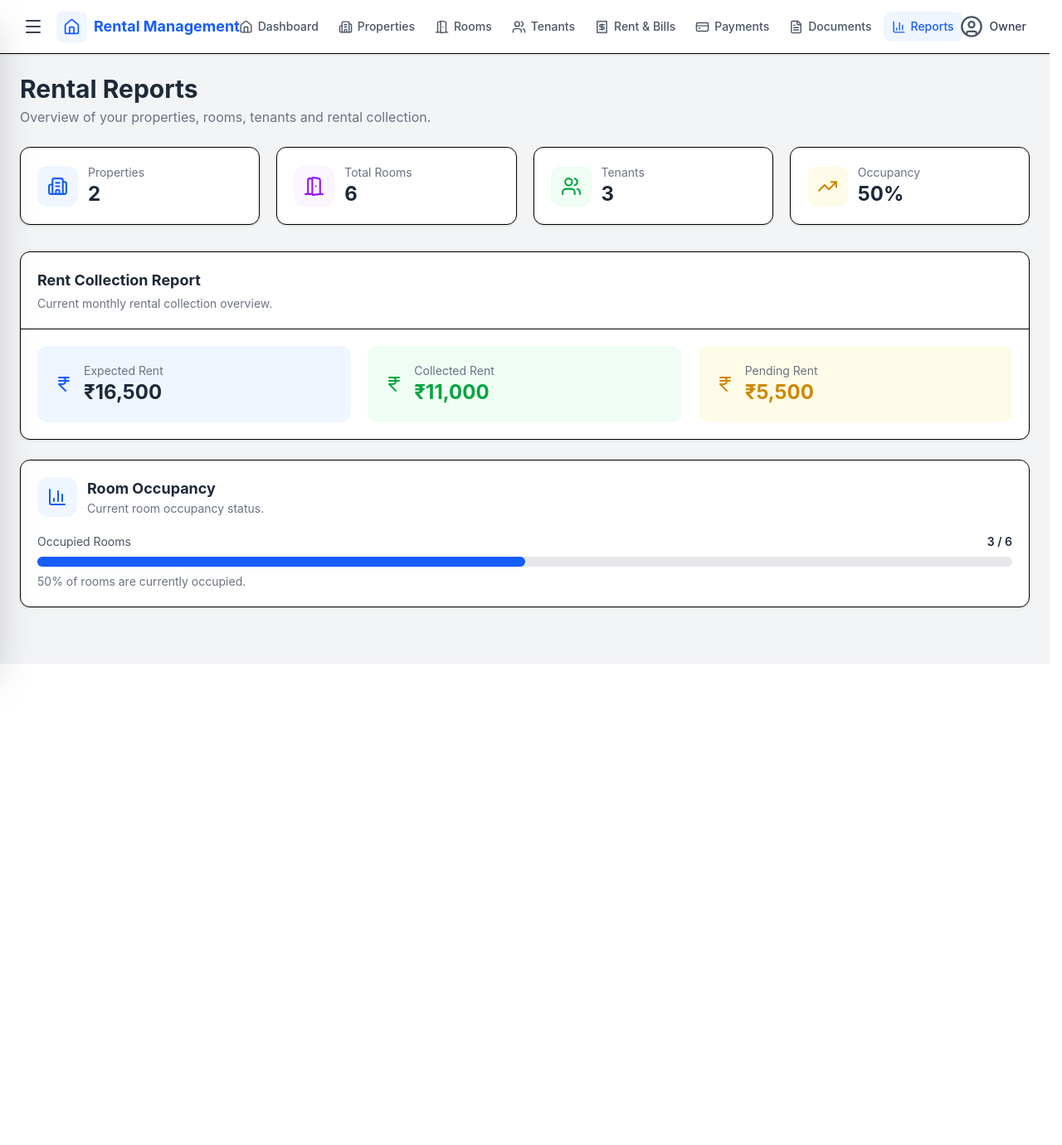
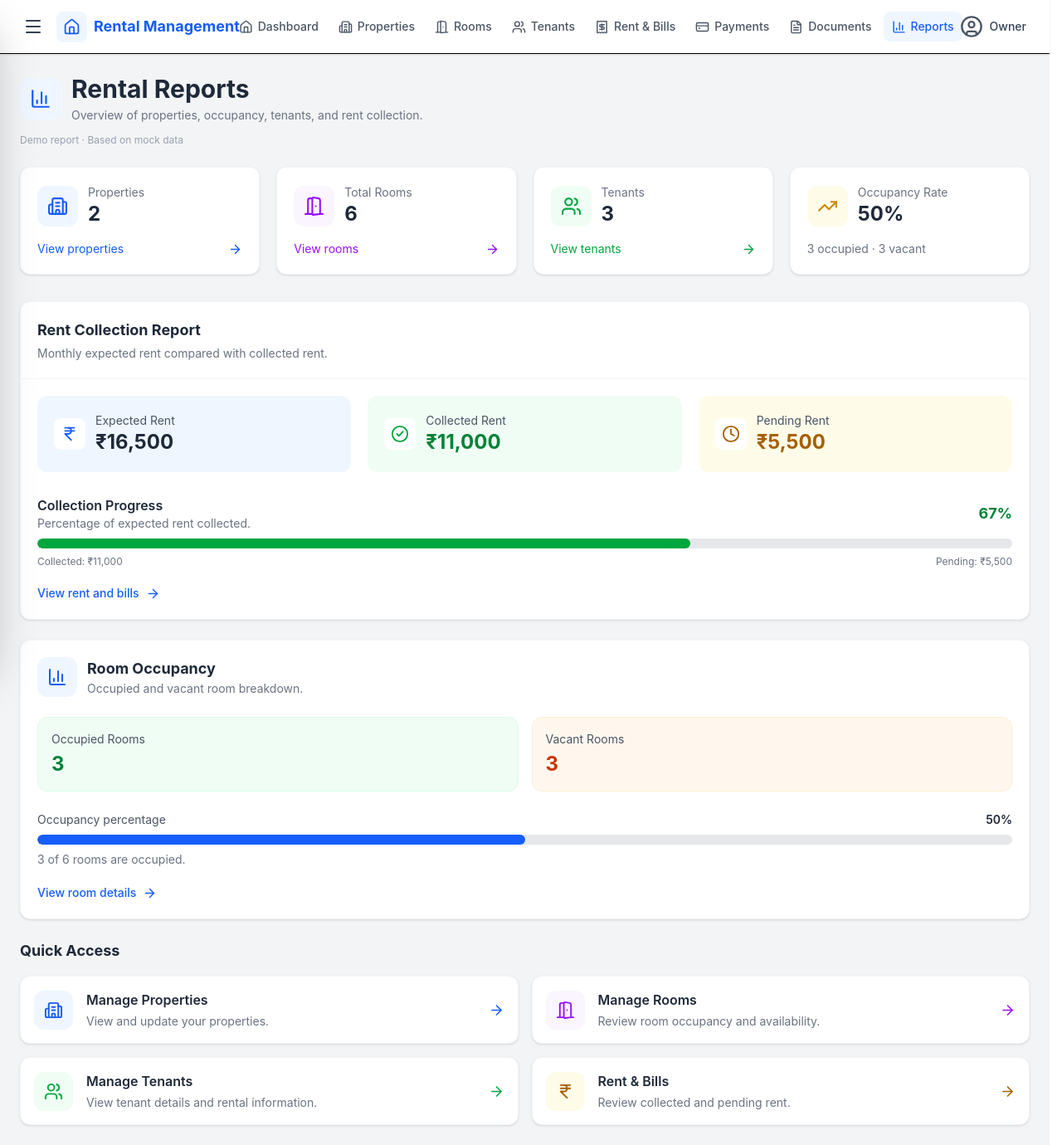
Before and after one commit to goyalprince2005/Rental-Management-System, a React (Vite) app in the folder client/: page /reports in a window 1280 px wide. Shown: the whole page at 83% size. Before the commit the page ends 800 px from the top, so only its background shows below. Built offline with nearby package versions, Linux system fonts and the light colour scheme.

Commit message:
Improve rental reports and collection insights

```diff
--- a/client/src/components/Reports.jsx
+++ b/client/src/components/Reports.jsx
@@ -1,4 +1,5 @@
 import React from "react";
+import { Link } from "react-router-dom";
 import {
   BarChart3,
   IndianRupee,
@@ -6,11 +7,19 @@ import {
   Users,
   DoorOpen,
   TrendingUp,
+  ArrowRight,
+  CheckCircle2,
+  Clock,
 } from "lucide-react";
 
 import Navbar from "./Navbar";
 
 function Reports() {
+  // =========================================================
+  // MOCK REPORT DATA
+  // Replace this data with backend/API data in the future.
+  // =========================================================
+
   const reportData = {
     totalProperties: 2,
     totalRooms: 6,
@@ -18,8 +27,21 @@ function Reports() {
     totalTenants: 3,
     monthlyRent: 16500,
     collectedRent: 11000,
-    pendingRent: 5500,
   };
+
+  // =========================================================
+  // CALCULATED REPORT VALUES
+  // =========================================================
+
+  const vacantRooms = Math.max(
+    0,
+    reportData.totalRooms - reportData.occupiedRooms
+  );
+
+  const pendingRent = Math.max(
+    0,
+    reportData.monthlyRent - reportData.collectedRent
+  );
 
   const occupancyRate =
     reportData.totalRooms > 0
@@ -28,344 +50,423 @@ function Reports() {
         )
       : 0;
 
+  const collectionRate =
+    reportData.monthlyRent > 0
+      ? Math.min(
+          100,
+          Math.round(
+            (reportData.collectedRent / reportData.monthlyRent) * 100
+          )
+        )
+      : 0;
+
+  const formatCurrency = (amount) =>
+    `₹${amount.toLocaleString("en-IN")}`;
+
+  // =========================================================
+  // REUSABLE REPORT LINKS
+  // =========================================================
+
+  const quickLinks = [
+    {
+      title: "Manage Properties",
+      description: "View and update your properties.",
+      path: "/properties",
+      icon: Building2,
+      color: "blue",
+    },
+    {
+      title: "Manage Rooms",
+      description: "Review room occupancy and availability.",
+      path: "/rooms",
+      icon: DoorOpen,
+      color: "purple",
+    },
+    {
+      title: "Manage Tenants",
+      description: "View tenant details and rental information.",
+      path: "/tenants",
+      icon: Users,
+      color: "green",
+    },
+    {
+      title: "Rent & Bills",
+      description: "Review collected and pending rent.",
+      path: "/rent-bills",
+      icon: IndianRupee,
+      color: "yellow",
+    },
+  ];
+
+  const colorStyles = {
+    blue: {
+      icon: "bg-blue-50 text-blue-600",
+      arrow: "text-blue-600",
+    },
+    purple: {
+      icon: "bg-purple-50 text-purple-600",
+      arrow: "text-purple-600",
+    },
+    green: {
+      icon: "bg-green-50 text-green-600",
+      arrow: "text-green-600",
+    },
+    yellow: {
+      icon: "bg-yellow-50 text-yellow-700",
+      arrow: "text-yellow-700",
+    },
+  };
+
   return (
     <div className="min-h-screen bg-gray-100">
-
-      {/* ================= COMMON NAVBAR ================= */}
-
+      {/* COMMON NAVBAR */}
       <Navbar />
 
+      <main className="max-w-7xl mx-auto p-4 md:p-6">
+        {/* PAGE HEADING */}
+        <div className="mb-6">
+          <div className="flex items-center gap-3 mb-2">
+            <div className="p-3 bg-blue-50 rounded-xl">
+              <BarChart3 size={26} className="text-blue-600" />
+            </div>
 
-      {/* ================= MAIN CONTENT ================= */}
+            <div>
+              <h1 className="text-2xl md:text-3xl font-bold text-gray-800">
+                Rental Reports
+              </h1>
 
-      <main className="p-4 md:p-6 max-w-7xl mx-auto">
+              <p className="text-gray-500 text-sm mt-1">
+                Overview of properties, occupancy, tenants, and rent
+                collection.
+              </p>
+            </div>
+          </div>
 
-        {/* ================= PAGE HEADING ================= */}
-
-        <div className="mb-6">
-
-          <h1 className="text-2xl md:text-3xl font-bold text-gray-800">
-            Rental Reports
-          </h1>
-
-          <p className="text-gray-500 mt-1">
-            Overview of your properties, rooms, tenants and rental
-            collection.
+          <p className="text-xs text-gray-400 mt-3">
+            Demo report · Based on mock data
           </p>
-
         </div>
 
-
-        {/* ================= STATISTICS CARDS ================= */}
-
-        <div className="grid grid-cols-1 sm:grid-cols-2 lg:grid-cols-4 gap-5 mb-8">
-
-          {/* Properties */}
-
-          <div className="bg-white rounded-xl shadow-sm border p-5">
-
+        {/* STATISTICS CARDS */}
+        <div className="grid grid-cols-1 sm:grid-cols-2 xl:grid-cols-4 gap-5 mb-8">
+          {/* PROPERTIES */}
+          <div className="bg-white rounded-xl shadow-sm border border-gray-100 p-5 hover:shadow-md transition-shadow">
             <div className="flex items-center gap-3">
-
               <div className="p-3 bg-blue-50 rounded-xl">
-
-                <Building2
-                  size={25}
-                  className="text-blue-600"
-                />
-
+                <Building2 size={25} className="text-blue-600" />
               </div>
 
               <div>
-
-                <p className="text-sm text-gray-500">
-                  Properties
-                </p>
-
+                <p className="text-sm text-gray-500">Properties</p>
                 <h3 className="text-2xl font-bold text-gray-800">
                   {reportData.totalProperties}
                 </h3>
-
               </div>
-
             </div>
 
+            <Link
+              to="/properties"
+              className="mt-4 flex items-center justify-between text-sm text-blue-600 hover:text-blue-800"
+            >
+              View properties
+              <ArrowRight size={17} />
+            </Link>
           </div>
 
-
-          {/* Rooms */}
-
-          <div className="bg-white rounded-xl shadow-sm border p-5">
-
+          {/* TOTAL ROOMS */}
+          <div className="bg-white rounded-xl shadow-sm border border-gray-100 p-5 hover:shadow-md transition-shadow">
             <div className="flex items-center gap-3">
-
               <div className="p-3 bg-purple-50 rounded-xl">
-
-                <DoorOpen
-                  size={25}
-                  className="text-purple-600"
-                />
-
+                <DoorOpen size={25} className="text-purple-600" />
               </div>
 
               <div>
-
-                <p className="text-sm text-gray-500">
-                  Total Rooms
-                </p>
-
+                <p className="text-sm text-gray-500">Total Rooms</p>
                 <h3 className="text-2xl font-bold text-gray-800">
                   {reportData.totalRooms}
                 </h3>
-
               </div>
-
             </div>
 
+            <Link
+              to="/rooms"
+              className="mt-4 flex items-center justify-between text-sm text-purple-600 hover:text-purple-800"
+            >
+              View rooms
+              <ArrowRight size={17} />
+            </Link>
           </div>
 
-
-          {/* Tenants */}
-
-          <div className="bg-white rounded-xl shadow-sm border p-5">
-
+          {/* TENANTS */}
+          <div className="bg-white rounded-xl shadow-sm border border-gray-100 p-5 hover:shadow-md transition-shadow">
             <div className="flex items-center gap-3">
-
               <div className="p-3 bg-green-50 rounded-xl">
-
-                <Users
-                  size={25}
-                  className="text-green-600"
-                />
-
+                <Users size={25} className="text-green-600" />
               </div>
 
               <div>
-
-                <p className="text-sm text-gray-500">
-                  Tenants
-                </p>
-
+                <p className="text-sm text-gray-500">Tenants</p>
                 <h3 className="text-2xl font-bold text-gray-800">
                   {reportData.totalTenants}
                 </h3>
-
               </div>
-
             </div>
 
+            <Link
+              to="/tenants"
+              className="mt-4 flex items-center justify-between text-sm text-green-600 hover:text-green-800"
+            >
+              View tenants
+              <ArrowRight size={17} />
+            </Link>
           </div>
 
-
-          {/* Occupancy */}
-
-          <div className="bg-white rounded-xl shadow-sm border p-5">
-
+          {/* OCCUPANCY */}
+          <div className="bg-white rounded-xl shadow-sm border border-gray-100 p-5 hover:shadow-md transition-shadow">
             <div className="flex items-center gap-3">
-
               <div className="p-3 bg-yellow-50 rounded-xl">
-
-                <TrendingUp
-                  size={25}
-                  className="text-yellow-600"
-                />
-
+                <TrendingUp size={25} className="text-yellow-600" />
               </div>
 
               <div>
-
-                <p className="text-sm text-gray-500">
-                  Occupancy
-                </p>
-
+                <p className="text-sm text-gray-500">Occupancy Rate</p>
                 <h3 className="text-2xl font-bold text-gray-800">
                   {occupancyRate}%
                 </h3>
+              </div>
+            </div>
 
+            <p className="mt-4 text-sm text-gray-500">
+              {reportData.occupiedRooms} occupied · {vacantRooms} vacant
+            </p>
+          </div>
+        </div>
+
+        {/* RENT COLLECTION REPORT */}
+        <section className="bg-white rounded-xl shadow-sm border border-gray-100 overflow-hidden mb-6">
+          <div className="p-5 border-b border-gray-100">
+            <h2 className="text-lg font-bold text-gray-800">
+              Rent Collection Report
+            </h2>
+
+            <p className="text-sm text-gray-500 mt-1">
+              Monthly expected rent compared with collected rent.
+            </p>
+          </div>
+
+          <div className="p-5">
+            <div className="grid grid-cols-1 md:grid-cols-3 gap-5">
+              {/* EXPECTED RENT */}
+              <div className="bg-blue-50 rounded-xl p-5">
+                <div className="flex items-center gap-3">
+                  <div className="p-2 bg-white rounded-lg">
+                    <IndianRupee size={22} className="text-blue-600" />
+                  </div>
+
+                  <div>
+                    <p className="text-sm text-gray-600">Expected Rent</p>
+                    <h3 className="text-2xl font-bold text-gray-800">
+                      {formatCurrency(reportData.monthlyRent)}
+                    </h3>
+                  </div>
+                </div>
               </div>
 
+              {/* COLLECTED RENT */}
+              <div className="bg-green-50 rounded-xl p-5">
+                <div className="flex items-center gap-3">
+                  <div className="p-2 bg-white rounded-lg">
+                    <CheckCircle2
+                      size={22}
+                      className="text-green-600"
+                    />
+                  </div>
+
+                  <div>
+                    <p className="text-sm text-gray-600">Collected Rent</p>
+                    <h3 className="text-2xl font-bold text-green-700">
+                      {formatCurrency(reportData.collectedRent)}
+                    </h3>
+                  </div>
+                </div>
+              </div>
+
+              {/* PENDING RENT */}
+              <div className="bg-yellow-50 rounded-xl p-5">
+                <div className="flex items-center gap-3">
+                  <div className="p-2 bg-white rounded-lg">
+                    <Clock size={22} className="text-yellow-700" />
+                  </div>
+
+                  <div>
+                    <p className="text-sm text-gray-600">Pending Rent</p>
+                    <h3 className="text-2xl font-bold text-yellow-700">
+                      {formatCurrency(pendingRent)}
+                    </h3>
+                  </div>
+                </div>
+              </div>
             </div>
 
-          </div>
-
-        </div>
-
-
-        {/* ================= RENT COLLECTION REPORT ================= */}
-
-        <div className="bg-white rounded-xl shadow-sm border overflow-hidden">
-
-          <div className="p-5 border-b">
-
-            <h3 className="text-lg font-bold text-gray-800">
-              Rent Collection Report
-            </h3>
-
-            <p className="text-sm text-gray-500 mt-1">
-              Current monthly rental collection overview.
-            </p>
-
-          </div>
-
-
-          <div className="p-5 grid grid-cols-1 md:grid-cols-3 gap-5">
-
-            {/* Expected Rent */}
-
-            <div className="bg-blue-50 rounded-xl p-5">
-
-              <div className="flex items-center gap-3">
-
-                <IndianRupee
-                  size={24}
-                  className="text-blue-600"
-                />
-
+            {/* COLLECTION PROGRESS */}
+            <div className="mt-7">
+              <div className="flex flex-wrap justify-between items-center gap-2 mb-2">
                 <div>
-
+                  <h3 className="font-semibold text-gray-800">
+                    Collection Progress
+                  </h3>
                   <p className="text-sm text-gray-500">
-                    Expected Rent
+                    Percentage of expected rent collected.
                   </p>
-
-                  <h3 className="text-2xl font-bold text-gray-800">
-                    ₹{reportData.monthlyRent.toLocaleString("en-IN")}
-                  </h3>
-
                 </div>
 
+                <span className="text-lg font-bold text-green-700">
+                  {collectionRate}%
+                </span>
               </div>
 
+              <div
+                className="w-full bg-gray-200 rounded-full h-3 overflow-hidden"
+                role="progressbar"
+                aria-label="Rent collection progress"
+                aria-valuenow={collectionRate}
+                aria-valuemin={0}
+                aria-valuemax={100}
+              >
+                <div
+                  className="bg-green-600 h-3 rounded-full transition-all duration-500"
+                  style={{ width: `${collectionRate}%` }}
+                />
+              </div>
+
+              <div className="flex justify-between gap-3 text-xs text-gray-500 mt-2">
+                <span>Collected: {formatCurrency(reportData.collectedRent)}</span>
+                <span>Pending: {formatCurrency(pendingRent)}</span>
+              </div>
             </div>
 
+            <Link
+              to="/rent-bills"
+              className="inline-flex items-center gap-2 mt-5 text-sm font-medium text-blue-600 hover:text-blue-800"
+            >
+              View rent and bills
+              <ArrowRight size={17} />
+            </Link>
+          </div>
+        </section>
 
-            {/* Collected Rent */}
-
-            <div className="bg-green-50 rounded-xl p-5">
-
-              <div className="flex items-center gap-3">
-
-                <IndianRupee
-                  size={24}
-                  className="text-green-600"
-                />
-
-                <div>
-
-                  <p className="text-sm text-gray-500">
-                    Collected Rent
-                  </p>
-
-                  <h3 className="text-2xl font-bold text-green-600">
-                    ₹{reportData.collectedRent.toLocaleString("en-IN")}
-                  </h3>
-
-                </div>
-
-              </div>
-
-            </div>
-
-
-            {/* Pending Rent */}
-
-            <div className="bg-yellow-50 rounded-xl p-5">
-
-              <div className="flex items-center gap-3">
-
-                <IndianRupee
-                  size={24}
-                  className="text-yellow-600"
-                />
-
-                <div>
-
-                  <p className="text-sm text-gray-500">
-                    Pending Rent
-                  </p>
-
-                  <h3 className="text-2xl font-bold text-yellow-600">
-                    ₹{reportData.pendingRent.toLocaleString("en-IN")}
-                  </h3>
-
-                </div>
-
-              </div>
-
-            </div>
-
-          </div>
-
-        </div>
-
-
-        {/* ================= ROOM OCCUPANCY ================= */}
-
-        <div className="bg-white rounded-xl shadow-sm border mt-6 p-5">
-
-          <div className="flex items-center gap-3 mb-5">
-
+        {/* ROOM OCCUPANCY REPORT */}
+        <section className="bg-white rounded-xl shadow-sm border border-gray-100 p-5 mb-6">
+          <div className="flex items-center gap-3 mb-6">
             <div className="p-3 bg-blue-50 rounded-xl">
-
-              <BarChart3
-                size={24}
-                className="text-blue-600"
-              />
-
+              <BarChart3 size={24} className="text-blue-600" />
             </div>
 
             <div>
+              <h2 className="text-lg font-bold text-gray-800">
+                Room Occupancy
+              </h2>
+              <p className="text-sm text-gray-500">
+                Occupied and vacant room breakdown.
+              </p>
+            </div>
+          </div>
 
-              <h3 className="text-lg font-bold text-gray-800">
-                Room Occupancy
-              </h3>
-
-              <p className="text-sm text-gray-500">
-                Current room occupancy status.
+          <div className="grid grid-cols-1 sm:grid-cols-2 gap-4 mb-6">
+            <div className="rounded-xl border border-green-100 bg-green-50 p-4">
+              <p className="text-sm text-gray-600">Occupied Rooms</p>
+              <p className="text-2xl font-bold text-green-700 mt-1">
+                {reportData.occupiedRooms}
               </p>
-
             </div>
 
+            <div className="rounded-xl border border-orange-100 bg-orange-50 p-4">
+              <p className="text-sm text-gray-600">Vacant Rooms</p>
+              <p className="text-2xl font-bold text-orange-700 mt-1">
+                {vacantRooms}
+              </p>
+            </div>
           </div>
 
+          <div className="flex justify-between items-center gap-3 mb-2">
+            <span className="text-sm text-gray-600">
+              Occupancy percentage
+            </span>
 
-          {/* Occupancy Progress */}
-
-          <div>
-
-            <div className="flex justify-between mb-2">
-
-              <span className="text-sm text-gray-600">
-                Occupied Rooms
-              </span>
-
-              <span className="text-sm font-semibold text-gray-800">
-                {reportData.occupiedRooms} / {reportData.totalRooms}
-              </span>
-
-            </div>
-
-
-            <div className="w-full bg-gray-200 rounded-full h-3">
-
-              <div
-                className="bg-blue-600 h-3 rounded-full"
-                style={{
-                  width: `${occupancyRate}%`,
-                }}
-              />
-
-            </div>
-
-
-            <p className="text-sm text-gray-500 mt-2">
-              {occupancyRate}% of rooms are currently occupied.
-            </p>
-
+            <span className="text-sm font-semibold text-gray-800">
+              {occupancyRate}%
+            </span>
           </div>
 
-        </div>
+          <div
+            className="w-full bg-gray-200 rounded-full h-3 overflow-hidden"
+            role="progressbar"
+            aria-label="Room occupancy"
+            aria-valuenow={occupancyRate}
+            aria-valuemin={0}
+            aria-valuemax={100}
+          >
+            <div
+              className="bg-blue-600 h-3 rounded-full transition-all duration-500"
+              style={{ width: `${occupancyRate}%` }}
+            />
+          </div>
 
+          <p className="text-sm text-gray-500 mt-2">
+            {reportData.occupiedRooms} of {reportData.totalRooms} rooms are
+            occupied.
+          </p>
+
+          <Link
+            to="/rooms"
+            className="inline-flex items-center gap-2 mt-5 text-sm font-medium text-blue-600 hover:text-blue-800"
+          >
+            View room details
+            <ArrowRight size={17} />
+          </Link>
+        </section>
+
+        {/* QUICK NAVIGATION */}
+        <section>
+          <h2 className="text-lg font-bold text-gray-800 mb-4">
+            Quick Access
+          </h2>
+
+          <div className="grid grid-cols-1 sm:grid-cols-2 gap-4">
+            {quickLinks.map((item) => {
+              const Icon = item.icon;
+              const styles = colorStyles[item.color];
+
+              return (
+                <Link
+                  key={item.path}
+                  to={item.path}
+                  className="bg-white rounded-xl border border-gray-100 shadow-sm p-4 flex items-center gap-4 hover:shadow-md hover:border-gray-200 transition-all group"
+                >
+                  <div className={`p-3 rounded-xl ${styles.icon}`}>
+                    <Icon size={23} />
+                  </div>
+
+                  <div className="flex-1 min-w-0">
+                    <h3 className="font-semibold text-gray-800">
+                      {item.title}
+                    </h3>
+
+                    <p className="text-sm text-gray-500 mt-1">
+                      {item.description}
+                    </p>
+                  </div>
+
+                  <ArrowRight
+                    size={19}
+                    className={`${styles.arrow} group-hover:translate-x-1 transition-transform`}
+                  />
+                </Link>
+              );
+            })}
+          </div>
+        </section>
       </main>
-
     </div>
   );
 }
```
